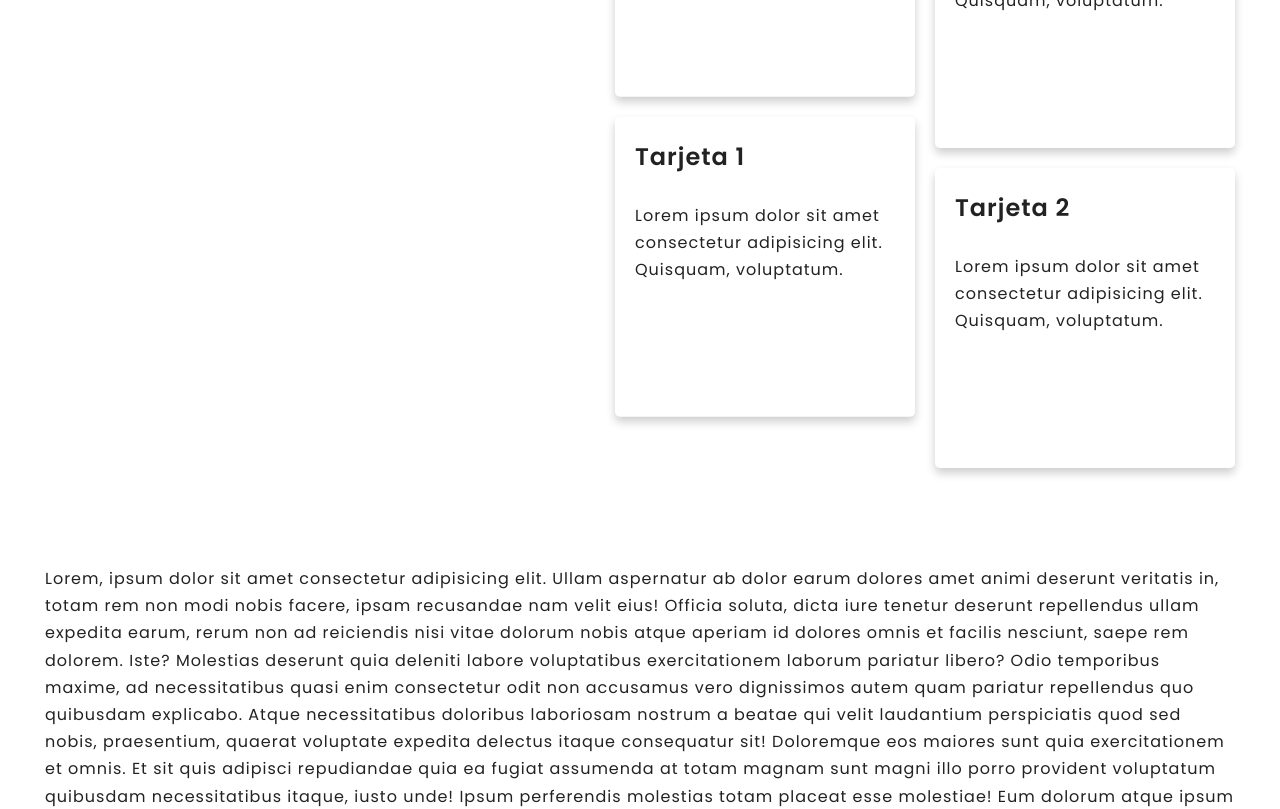
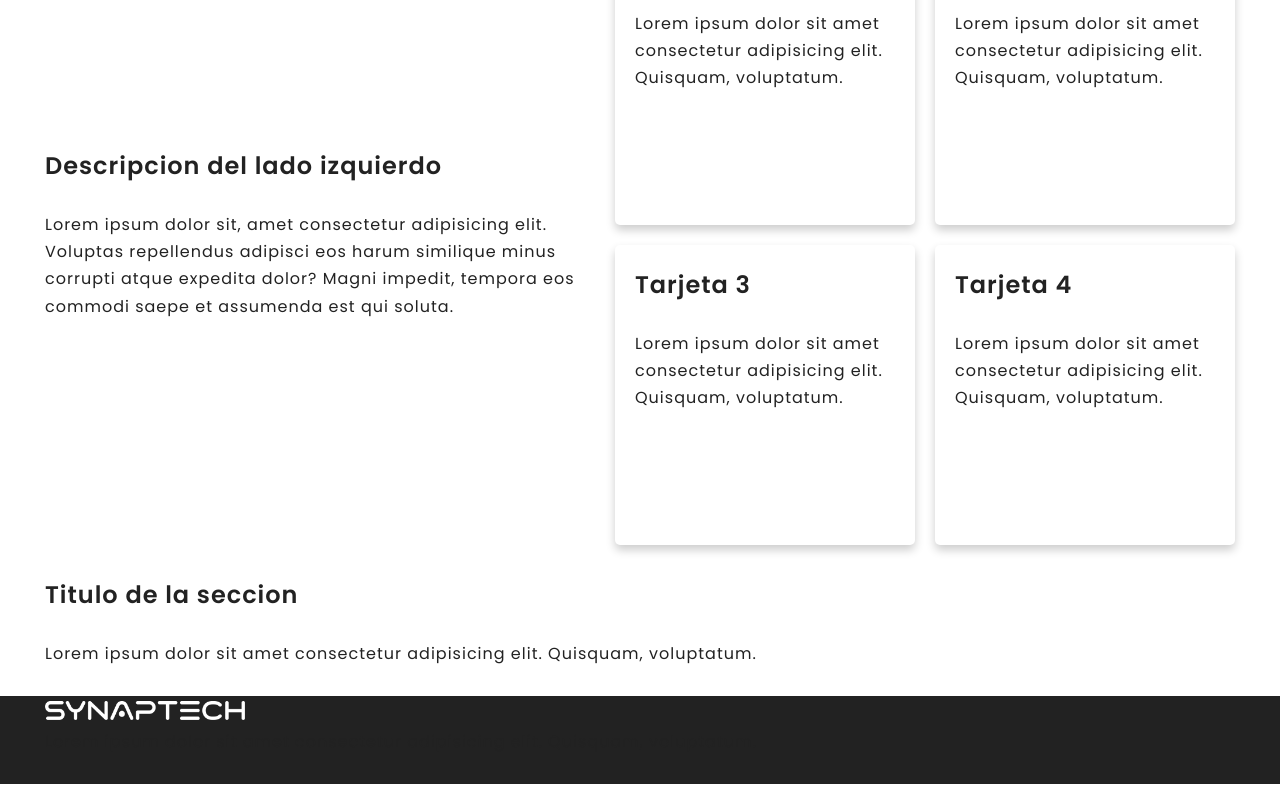
Before and after one commit to CrissRayes/synaptech-front, a React (Vite) app: page / in a window 1280 px wide. Shown: the part 1000-1809 px from the top of the page. After the commit the page ends 1784 px from the top, so only its background shows below. Built offline with nearby package versions, Linux system fonts and the light colour scheme.

Commit message:
Update Home.jsx and _components.scss

```diff
--- a/src/pages/Home.jsx
+++ b/src/pages/Home.jsx
@@ -23,7 +23,7 @@ export const Home = () => {
     window.addEventListener('scroll', handleScroll);
   }, []);
 
-  // make pointer follow mouse position and pointer-outer follow pointer with a delay
+  // make pointer follow mouse position
   const handlePointer = (e) => {
     const pointer = document.getElementById('pointer');
     const pointerOuter = document.getElementById('pointer-outer');
@@ -41,14 +41,11 @@ export const Home = () => {
   const handleParallax = () => {
     const parallax = document.querySelectorAll('.parallax-card');
 
-    // when reach the position of the element, the parallax effect starts
-    if (window.scrollY > 900) {
     parallax.forEach((item) => {
       item.style.transform = `translateY(-${
         window.scrollY * item.dataset.speed
       }px)`;
     });
-    }
   };
 
   useEffect(() => {
@@ -150,11 +147,20 @@ export const Home = () => {
       </section>
       <section className='container'>
         <div className='services'>
-          <div>Descripcion del lado izquierdo</div>
+          <div>
+            <h2>Descripcion del lado izquierdo</h2>
+            <p>
+              Lorem ipsum dolor sit, amet consectetur adipisicing elit. Voluptas
+              repellendus adipisci eos harum similique minus corrupti atque
+              expedita dolor? Magni impedit, tempora eos commodi saepe et
+              assumenda est qui soluta.
+            </p>
+          </div>
           <div className='parallax-container'>
+            {/* Left cards */}
             <div
               className='parallax-card'
-              data-speed='0.1'
+              data-speed='0.08'
             >
               <div className='card'>
                 <h2>Tarjeta 1</h2>
@@ -164,16 +170,18 @@ export const Home = () => {
                 </p>
               </div>
               <div className='card'>
-                <h2>Tarjeta 1</h2>
+                <h2>Tarjeta 3</h2>
                 <p>
                   Lorem ipsum dolor sit amet consectetur adipisicing elit.
                   Quisquam, voluptatum.
                 </p>
               </div>
             </div>
+            {/* End left cards */}
+            {/* Right Cards */}
             <div
               className='parallax-card'
-              data-speed='0.06'
+              data-speed='0.12'
             >
               <div className='card'>
                 <h2>Tarjeta 2</h2>
@@ -183,53 +191,41 @@ export const Home = () => {
                 </p>
               </div>
               <div className='card'>
-                <h2>Tarjeta 2</h2>
+                <h2>Tarjeta 4</h2>
                 <p>
                   Lorem ipsum dolor sit amet consectetur adipisicing elit.
                   Quisquam, voluptatum.
                 </p>
               </div>
             </div>
+            {/* End right cards */}
           </div>
         </div>
-        {/* Lorem */}
+      </section>
+      <section>
+        <div className='container'>
+          <h2>Titulo de la seccion</h2>
           <p>
-          Lorem, ipsum dolor sit amet consectetur adipisicing elit. Ullam
-          aspernatur ab dolor earum dolores amet animi deserunt veritatis in,
-          totam rem non modi nobis facere, ipsam recusandae nam velit eius!
-          Officia soluta, dicta iure tenetur deserunt repellendus ullam expedita
-          earum, rerum non ad reiciendis nisi vitae dolorum nobis atque aperiam
-          id dolores omnis et facilis nesciunt, saepe rem dolorem. Iste?
-          Molestias deserunt quia deleniti labore voluptatibus exercitationem
-          laborum pariatur libero? Odio temporibus maxime, ad necessitatibus
-          quasi enim consectetur odit non accusamus vero dignissimos autem quam
-          pariatur repellendus quo quibusdam explicabo. Atque necessitatibus
-          doloribus laboriosam nostrum a beatae qui velit laudantium
-          perspiciatis quod sed nobis, praesentium, quaerat voluptate expedita
-          delectus itaque consequatur sit! Doloremque eos maiores sunt quia
-          exercitationem et omnis. Et sit quis adipisci repudiandae quia ea
-          fugiat assumenda at totam magnam sunt magni illo porro provident
-          voluptatum quibusdam necessitatibus itaque, iusto unde! Ipsum
-          perferendis molestias totam placeat esse molestiae! Eum dolorum atque
-          ipsum fugiat architecto itaque aperiam similique cum aspernatur
-          numquam amet officiis recusandae rem suscipit, necessitatibus alias
-          magnam ab eos debitis excepturi consequuntur dicta sit odit. Nemo,
-          dignissimos. Vero aperiam corrupti consectetur adipisci totam
-          deleniti, ex nesciunt asperiores incidunt itaque modi! Quidem
-          accusamus mollitia dolorem impedit doloribus? Illo distinctio odit eos
-          ratione corrupti hic magni est aliquid laborum. Veritatis tempora
-          beatae itaque dicta eaque consequuntur accusantium illo nemo nam
-          tenetur vel, molestiae aliquam blanditiis similique cupiditate quos
-          dolore quidem nostrum rem incidunt! At laboriosam ad fugit doloribus
-          officia! Laudantium labore rerum provident iure ipsa quidem
-          perferendis, facilis nulla ratione qui non veritatis doloribus
-          accusamus ipsam a aperiam id nihil tempore veniam fugit et! Libero
-          culpa nihil aliquid repellat? Culpa perspiciatis corrupti facilis cum
-          dicta! Veritatis eum corporis accusamus dolorum iste voluptas cum
-          corrupti qui nisi, consequatur, deleniti ipsum at minima dignissimos
-          quibusdam perferendis! Voluptatum corporis expedita autem iure!
+            Lorem ipsum dolor sit amet consectetur adipisicing elit. Quisquam,
+            voluptatum.
           </p>
+        </div>
       </section>
+      <footer>
+        <div className='container'>
+          <div className='footer-info'>
+            <img
+              src='/img/logowhite.png'
+              alt='logo'
+              className='logo'
+            />
+            <p>
+              Lorem ipsum dolor sit amet consectetur adipisicing elit. Quisquam,
+              voluptatum.
+            </p>
+          </div>
+        </div>
+      </footer>
       {/* Pointer following mouse */}
       <span
         id='pointer'
--- a/src/scss/_components.scss
+++ b/src/scss/_components.scss
@@ -38,6 +38,10 @@
   }
 }
 
+.logo {
+  max-width: 200px;
+}
+
 // ***** Navigation ***** //
 nav {
   color: $color-grey-dark;
@@ -64,10 +68,6 @@ nav {
     @media (max-width: map-get($breakpoints, 'md')) {
       padding: 1.5rem 0;
     }
-  }
-
-  & .logo {
-    max-width: 200px;
   }
 
   & .menu-desktop {
@@ -221,8 +221,6 @@ nav {
       align-items: flex-start;
       gap: 4rem;
     }
-  }
-
     // Title is at the left side of the hero
     &-title {
       width: 70%;
@@ -240,12 +238,6 @@ nav {
         margin-left: 0;
       }
     }
-
-  // Span is to highlight the text in the right side of the hero
-  &-span {
-    color: $color-green-dark;
-    margin-left: 0.5rem;
-    font-weight: 500;
   }
 
   // Left info contains the vertical text and the arrows
@@ -305,4 +297,10 @@ nav {
   margin-top: 10rem; // TODO: remove this
   display: flex;
   justify-content: space-between;
+  align-items: center;
 }
+
+// ***** Footer ***** //
+footer {
+  background-color: $color-grey-dark;
+}
```
Also changed, not shown: public/img/logowhite.png (added). Lines whose indentation alone changed are shown as unchanged.
